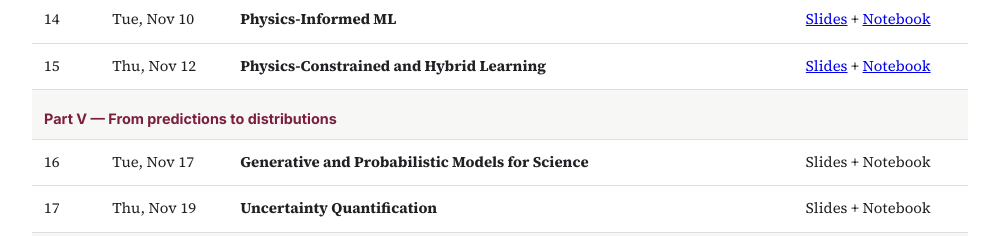
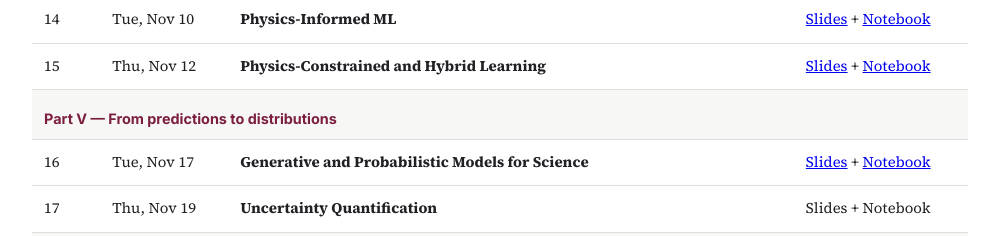
Before and after one commit to eecs-ml4sci/eecs-ml4sci.github.io, a plain HTML site: page index.html in a window 1280 px wide. Shown: the part 2300-2536 px from the top of the page, without its empty margins (140-1139 px from the left). Drawn offline with Linux system fonts and the light colour scheme.

Commit message:
Update lecture 16 links in index.html

```diff
--- a/index.html
+++ b/index.html
@@ -241,7 +241,7 @@
           <td>Tue, Nov 17</td>
           <td><strong>Generative and Probabilistic Models for Science</strong></td>
           <td></td>
-          <td>Slides + Notebook</td>
+          <td><a href="slides/lecture-16.pdf">Slides</a> + <a href="https://github.com/eecs-ml4sci/eecs-ml4sci.github.io/blob/a9444909db46fb774e63003e0c415ee483b63b05/notebooks/lecture16_generative.ipynb">Notebook</a></td>
         </tr>
 
         <tr>
```
